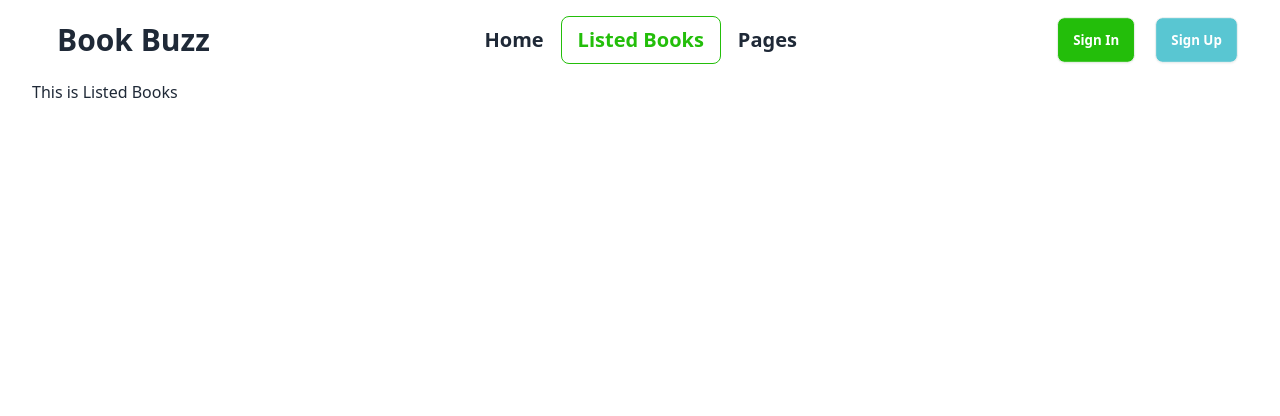
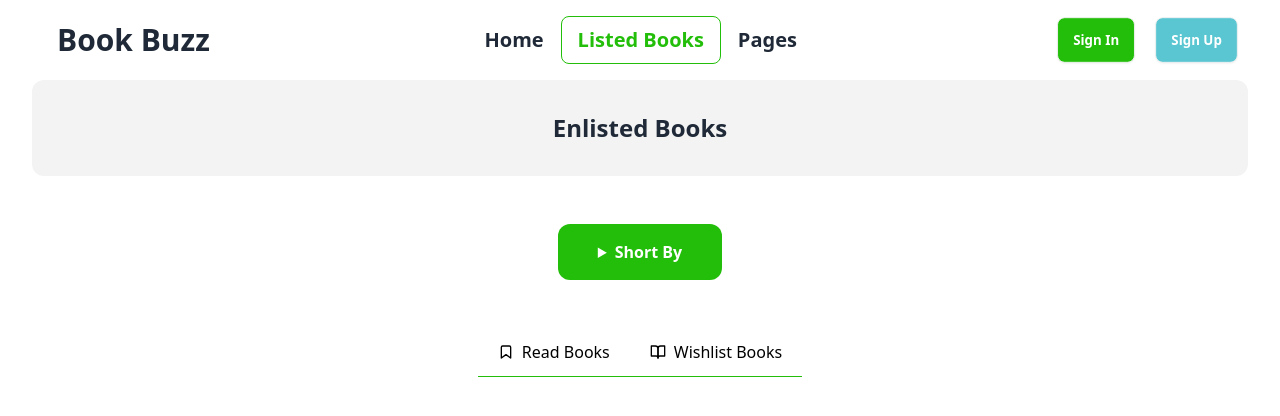
Before and after one commit to tisabbir/book-buzz, a React (Vite) app: page /listed in a window 1280 px wide. Shown: the top 416 px of the page. Built offline with nearby package versions, Linux system fonts and the light colour scheme.

Commit message:
Tab of Read and wishlist is added

```diff
--- /dev/null
+++ b/src/Components/Dropdown.jsx
@@ -0,0 +1,28 @@
+const Dropdown = () => {
+  return (
+    <div>
+      <div className="flex justify-center mt-12">
+        <button className="text-center">
+          <details>
+            <summary className="text-white rounded-xl bg-[#23BE0A] py-4 px-10 font-bold  ">
+              Short By
+            </summary>
+            <ul className="p-2 bg-base-100 rounded-t-none">
+              <li>
+                <button className="btn w-full">Rating</button>
+              </li>
+              <li>
+                <button className="btn w-full">Number of Pages</button>
+              </li>
+              <li>
+                <button className="btn w-full">Published Year</button>
+              </li>
+            </ul>
+          </details>
+        </button>
+      </div>
+    </div>
+  );
+};
+
+export default Dropdown;
--- /dev/null
+++ b/src/Components/Header.jsx
@@ -0,0 +1,11 @@
+const Header = () => {
+  return (
+    <div>
+      <header className="bg-[#1313130d] py-8 rounded-xl">
+        <h1 className="text-2xl font-bold text-center">Enlisted Books</h1>
+      </header>
+    </div>
+  );
+};
+
+export default Header;
--- /dev/null
+++ b/src/Components/Tab.jsx
@@ -0,0 +1,61 @@
+import { NavLink } from "react-router-dom";
+
+const Tab = () => {
+  return (
+    <div className="mt-12">
+      <div className="flex items-center -mx-4 overflow-x-auto overflow-y-hidden sm:justify-center flex-nowrap text-black">
+        <NavLink
+          to={"read"}
+          rel="noopener noreferrer"
+          href="#"
+          className={({ isActive }) =>
+            isActive
+              ? "flex items-center flex-shrink-0 px-5 py-3 space-x-2 border border-b-0 rounded-t-lg border-[#23BE0A] text-[#23BE0A]  "
+              : "flex items-center flex-shrink-0 px-5 py-3 space-x-2 border-b border-[#23BE0A] text-black"
+          }
+        >
+          <svg
+            xmlns="http://www.w3.org/2000/svg"
+            viewBox="0 0 24 24"
+            fill="none"
+            stroke="currentColor"
+            strokeWidth="2"
+            strokeLinecap="round"
+            strokeLinejoin="round"
+            className="w-4 h-4"
+          >
+            <path d="M19 21l-7-5-7 5V5a2 2 0 0 1 2-2h10a2 2 0 0 1 2 2z"></path>
+          </svg>
+          <span>Read Books</span>
+        </NavLink>
+        <NavLink
+          to={"wishlist"}
+          rel="noopener noreferrer"
+          href="#"
+          className={({ isActive }) =>
+            isActive
+              ? "flex items-center flex-shrink-0 px-5 py-3 space-x-2 border border-b-0 rounded-t-lg border-[#23BE0A] text-[#23BE0A]  "
+              : "flex items-center flex-shrink-0 px-5 py-3 space-x-2 border-b border-[#23BE0A] text-black"
+          }
+        >
+          <svg
+            xmlns="http://www.w3.org/2000/svg"
+            viewBox="0 0 24 24"
+            fill="none"
+            stroke="currentColor"
+            strokeWidth="2"
+            strokeLinecap="round"
+            strokeLinejoin="round"
+            className="w-4 h-4"
+          >
+            <path d="M2 3h6a4 4 0 0 1 4 4v14a3 3 0 0 0-3-3H2z"></path>
+            <path d="M22 3h-6a4 4 0 0 0-4 4v14a3 3 0 0 1 3-3h7z"></path>
+          </svg>
+          <span>Wishlist Books</span>
+        </NavLink>
+      </div>
+    </div>
+  );
+};
+
+export default Tab;
--- a/src/Pages/BookDetails.jsx
+++ b/src/Pages/BookDetails.jsx
@@ -1,6 +1,7 @@
 import { useLoaderData, useParams } from "react-router-dom";
 import { toast } from "react-toastify";
 import "react-toastify/dist/ReactToastify.css";
+import { saveReadBook } from "../Utility/localStorage";
 const BookDetails = () => {
   const books = useLoaderData();
   const { bookId } = useParams();
@@ -23,7 +24,6 @@ const BookDetails = () => {
 
   let readBtnCount = 0;
   let wishBtnCount = 0;
-
   return (
     <div className="mt-12 flex gap-24 flex-col lg:flex-row justify-center">
       <div className="flex-1 flex justify-end">
@@ -86,6 +86,7 @@ const BookDetails = () => {
                 theme: "light",
               });
             } else {
+              saveReadBook(book);
               toast.success(`Successfully added to Read`, {
                 position: "top-right",
                 autoClose: 3000,
--- a/src/Pages/ListedBooks.jsx
+++ b/src/Pages/ListedBooks.jsx
@@ -1,7 +1,16 @@
+import { Outlet } from "react-router-dom";
+import Dropdown from "../Components/Dropdown";
+import Header from "../Components/Header";
+import Tab from "../Components/Tab";
+
 const ListedBooks = () => {
   return (
     <div>
-      <h1>This is Listed Books</h1>
+      <Header></Header>
+      <Dropdown></Dropdown>
+      <Tab></Tab>
+
+      <Outlet></Outlet>
     </div>
   );
 };
--- /dev/null
+++ b/src/Utility/localStorage.js
@@ -0,0 +1,17 @@
+const getStoredReadBook = () => {
+  const storedReadBooks = localStorage.getItem("read-book");
+  if (storedReadBooks) {
+    return JSON.parse(storedReadBooks);
+  }
+  return [];
+};
+const saveReadBook = (book) => {
+  const storedReadBooks = getStoredReadBook();
+  const exists = storedReadBooks.find((sbook) => sbook.bookId === book.bookId);
+  if (!exists) {
+    storedReadBooks.push(book);
+    localStorage.setItem("read-book", JSON.stringify(storedReadBooks));
+  }
+};
+
+export { getStoredReadBook, saveReadBook };
--- a/src/main.jsx
+++ b/src/main.jsx
@@ -20,6 +20,10 @@ const router = createBrowserRouter([
       {
         path: "/listed",
         element: <ListedBooks></ListedBooks>,
+        children: [
+          { path: "read", element: <h1>Read boooks</h1> },
+          { path: "wishlist", element: <h1>Wishlist boooks</h1> },
+        ],
       },
       {
         path: "/pages",
```
Also changed, not shown: 1 other file (tests, documents, lock files or other folders).
